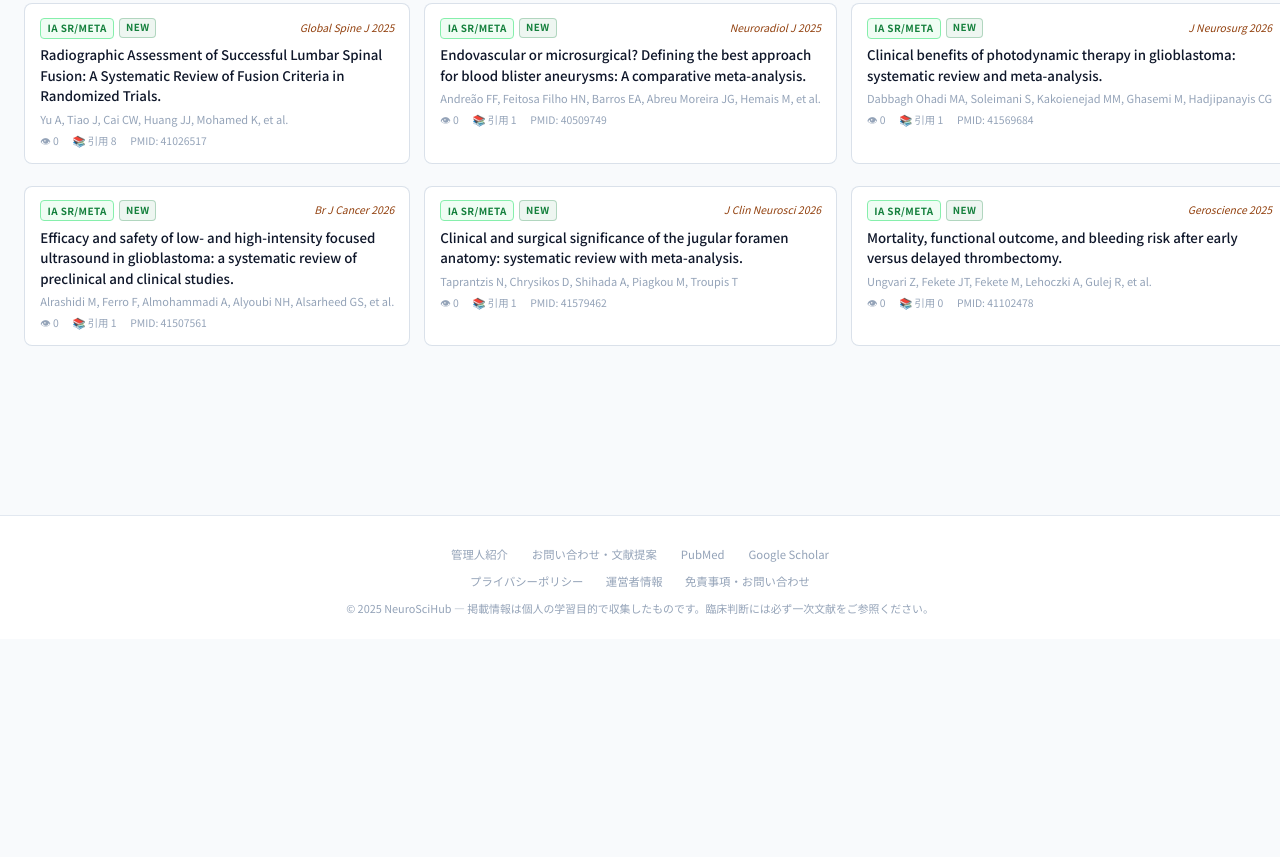
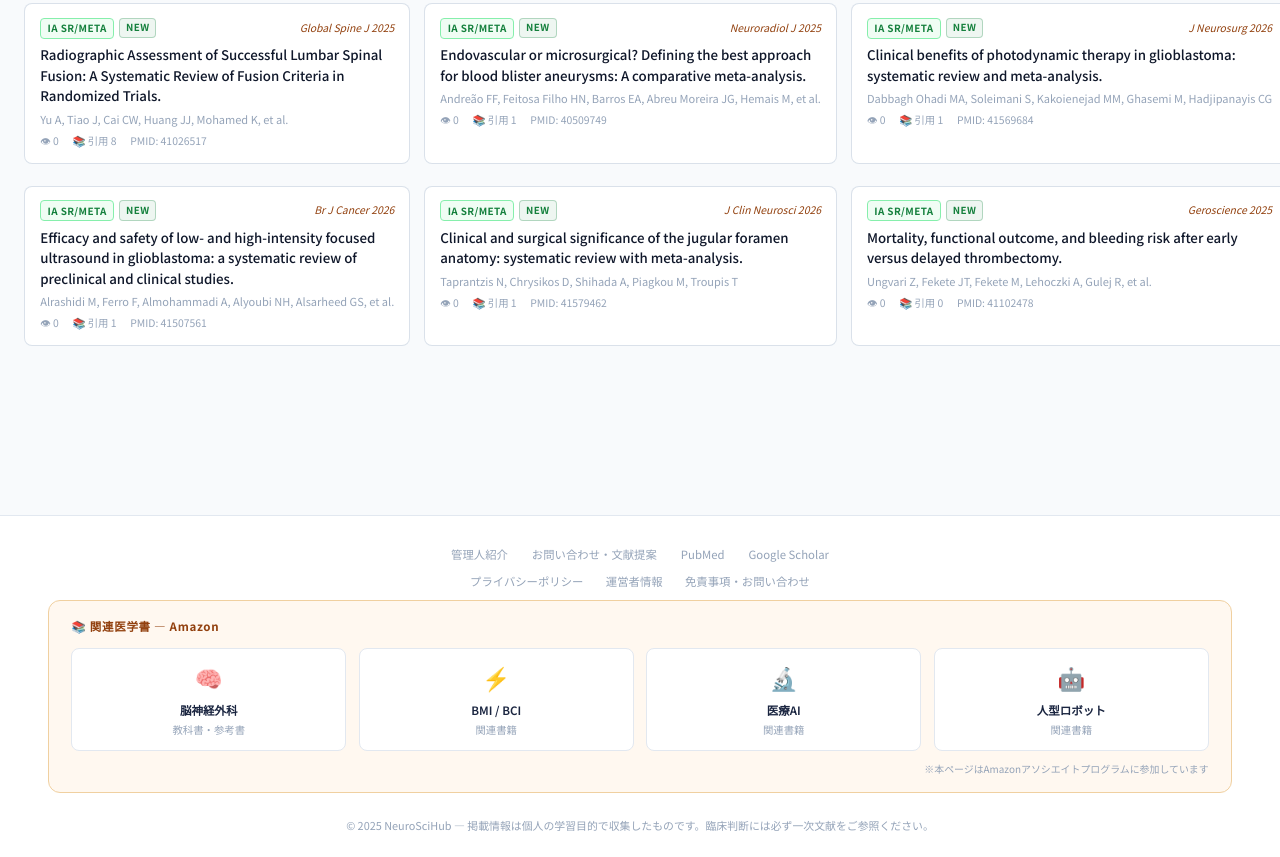
Before and after one commit to jedi-designer/neuroscihub, a plain HTML site: page index.html in a window 1280 px wide. Shown: the part 1157-2014 px from the top of the page. Before the commit the page ends 1796 px from the top, so only its background shows below. Drawn offline with Linux system fonts and the light colour scheme.

Commit message:
add AdSense and Amazon affiliate

```diff
--- a/index.html
+++ b/index.html
@@ -19,6 +19,10 @@
 <meta name="twitter:card" content="summary">
 <meta name="twitter:title" content="NeuroSciHub — 医学文献キュレーション">
 <meta name="twitter:description" content="脳神経外科専門医が厳選。最新の医学文献をエビデンスレベル順に毎週更新。">
+
+<!-- Google AdSense -->
+<script async src="https://pagead2.googlesyndication.com/pagead/js/adsbygoogle.js?client=ca-pub-3202745302716285"
+     crossorigin="anonymous"></script>
 
 <!-- Google Analytics -->
 <script async src="https://www.googletagmanager.com/gtag/js?id=G-YBZCDMNKHL"></script>
@@ -971,7 +975,56 @@ footer a:hover { color:#2563eb; text-decoration:underline; }
       <a href="#" onclick="openPage('operatorPage');return false;">運営者情報</a>
       <a href="#" onclick="openChatModal();return false;">免責事項・お問い合わせ</a>
     </div>
-    <div class="footer-copy">© 2025 NeuroSciHub — 掲載情報は個人の学習目的で収集したものです。臨床判断には必ず一次文献をご参照ください。</div>
+    <!-- Amazon アソシエイト 医学書リンク -->
+<div style="max-width:1280px;margin:0 auto 1.5rem;padding:0 1.5rem">
+  <div style="background:#fff8f0;border:1px solid #f0d0a0;border-radius:12px;padding:1rem 1.4rem">
+    <div style="font-size:0.72rem;color:#92400e;font-weight:700;margin-bottom:0.8rem;letter-spacing:0.06em">
+      📚 関連医学書 — Amazon
+    </div>
+    <div style="display:grid;grid-template-columns:repeat(4,1fr);gap:0.8rem">
+      <a href="https://www.amazon.co.jp/s?k=脳神経外科+教科書&tag=me422046-22"
+         target="_blank" rel="noopener"
+         style="display:block;background:#fff;border:1px solid #e2e8f0;border-radius:8px;padding:0.7rem;text-decoration:none;text-align:center"
+         onmouseover="this.style.boxShadow='0 4px 12px rgba(0,0,0,0.1)'"
+         onmouseout="this.style.boxShadow='none'">
+        <div style="font-size:1.4rem;margin-bottom:0.3rem">🧠</div>
+        <div style="font-size:0.72rem;font-weight:600;color:#1a2540">脳神経外科</div>
+        <div style="font-size:0.65rem;color:#94a3b8;margin-top:0.2rem">教科書・参考書</div>
+      </a>
+      <a href="https://www.amazon.co.jp/s?k=brain+computer+interface&tag=me422046-22"
+         target="_blank" rel="noopener"
+         style="display:block;background:#fff;border:1px solid #e2e8f0;border-radius:8px;padding:0.7rem;text-decoration:none;text-align:center"
+         onmouseover="this.style.boxShadow='0 4px 12px rgba(0,0,0,0.1)'"
+         onmouseout="this.style.boxShadow='none'">
+        <div style="font-size:1.4rem;margin-bottom:0.3rem">⚡</div>
+        <div style="font-size:0.72rem;font-weight:600;color:#1a2540">BMI / BCI</div>
+        <div style="font-size:0.65rem;color:#94a3b8;margin-top:0.2rem">関連書籍</div>
+      </a>
+      <a href="https://www.amazon.co.jp/s?k=医療AI+深層学習&tag=me422046-22"
+         target="_blank" rel="noopener"
+         style="display:block;background:#fff;border:1px solid #e2e8f0;border-radius:8px;padding:0.7rem;text-decoration:none;text-align:center"
+         onmouseover="this.style.boxShadow='0 4px 12px rgba(0,0,0,0.1)'"
+         onmouseout="this.style.boxShadow='none'">
+        <div style="font-size:1.4rem;margin-bottom:0.3rem">🔬</div>
+        <div style="font-size:0.72rem;font-weight:600;color:#1a2540">医療AI</div>
+        <div style="font-size:0.65rem;color:#94a3b8;margin-top:0.2rem">関連書籍</div>
+      </a>
+      <a href="https://www.amazon.co.jp/s?k=ロボット工学+人工知能&tag=me422046-22"
+         target="_blank" rel="noopener"
+         style="display:block;background:#fff;border:1px solid #e2e8f0;border-radius:8px;padding:0.7rem;text-decoration:none;text-align:center"
+         onmouseover="this.style.boxShadow='0 4px 12px rgba(0,0,0,0.1)'"
+         onmouseout="this.style.boxShadow='none'">
+        <div style="font-size:1.4rem;margin-bottom:0.3rem">🤖</div>
+        <div style="font-size:0.72rem;font-weight:600;color:#1a2540">人型ロボット</div>
+        <div style="font-size:0.65rem;color:#94a3b8;margin-top:0.2rem">関連書籍</div>
+      </a>
+    </div>
+    <div style="font-size:0.62rem;color:#94a3b8;margin-top:0.6rem;text-align:right">
+      ※本ページはAmazonアソシエイトプログラムに参加しています
+    </div>
+  </div>
+</div>
+<div class="footer-copy">© 2025 NeuroSciHub — 掲載情報は個人の学習目的で収集したものです。臨床判断には必ず一次文献をご参照ください。</div>
   </div>
 </footer>
 
```
